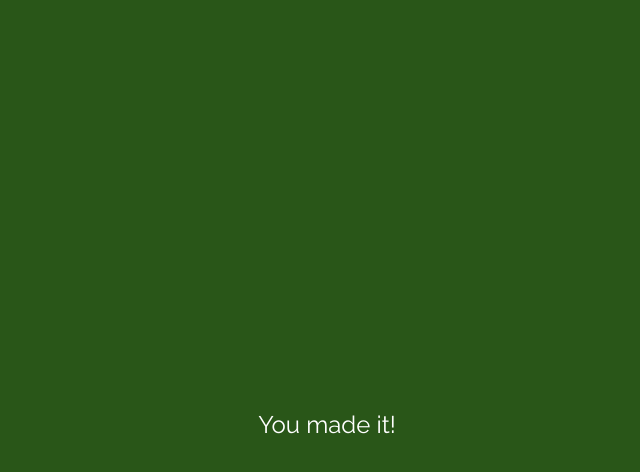
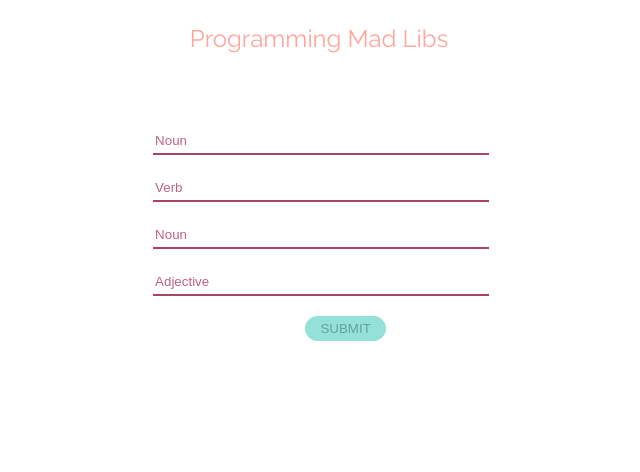
Before and after one commit to loribbaumgartner/fe-wordpress, a website built with webpack: page app/index.html in a window 1280 px wide. Shown: the whole page, without its empty margins (321-961 px from the left). Built offline with nearby package versions, Linux system fonts and the light colour scheme.

Commit message:
Add CSS grid. Add colors in SASS variables. Add input fields.

```diff
--- a/app/index.html
+++ b/app/index.html
@@ -2,13 +2,26 @@
 <html>
     <head>
         <meta charset="utf-8">
-        <title>Webpack 2/Express/Heroku Starter</title>
+        <title>Programming Mad Libs</title>
         <meta name="viewport" content="width=device-width, initial-scale=1">
         <link href="https://fonts.googleapis.com/css?family=Raleway:400,500" rel="stylesheet">
     </head>
     <body>
-      <div id="root">
-        <h1>You made it!</h1>
+      <div class="wrapper">
+        <div class="header">
+          <h1>Programming Mad Libs</h1>
+        </div>
+        <div class="content">
+          <form class="" action="index.html">
+            <input type="text" name="noun-one" value="" placeholder="Noun">
+            <input type="text" name="verb-one" value="" placeholder="Verb">
+            <input type="text" name="noun-two" value="" placeholder="Noun">
+            <input type="text" name="adjective-one" value="" placeholder="Adjective">
+            <div class="action">
+              <input type="submit" class="" name="submit" value="Submit">
+            </div>
+          </form>
+        </div>
       </div>
     </body>
 </html>
--- /dev/null
+++ b/app/src/styles/_colors.scss
@@ -0,0 +1,6 @@
+$ltcyan: rgba(221, 255, 247, 1);
+$eggblue: rgba(147, 225, 216, 1);
+$dkblue: rgba(104, 160, 154, 1);
+$salmon: rgba(255, 166, 158, 1);
+$ruby: rgba(170, 68, 101, 1);
+$plum: rgba(134, 22, 87, 1);
--- a/app/src/styles/base.scss
+++ b/app/src/styles/base.scss
@@ -1,21 +1,100 @@
+@import "_colors";
+
+// $ltcyan
+// $eggblue
+// $dkblue
+// $salmon
+// $ruby
+// $plum
+
 body {
-  background: #295618;
-  color: #FFF;
+  color: $plum;
   font-family: 'Raleway', 'Helvetica Neue', 'Helvetica', sans-serif;
 }
 
-#root {
-  position: absolute;
-  width: 100%;
-  height: 100%;
+.wrapper {
+  display: grid;
+  grid-template-columns: repeat(3, 1fr);
+  grid-gap: 10px;
+  grid-auto-rows: minmax(100px, auto);
+  grid-template-areas:
+    "header header header"
+    ". center ."
+    ". action ."
+    "footer footer footer";
+}
+
+.header {
+  grid-area: header;
+}
+
+.content {
+  grid-area: center;
+}
+
+.action {
+  grid-area: action;
+  justify-self: center;
+}
+
+.footer {
+  grid-area: footer;
 }
 
 h1 {
-  position: absolute;
-  top: 50%;
-  left: 50%;
-  transform: translate(-50%, -50%);
   text-align: center;
   font-weight: 200;
   font-size: 1.5rem;
+  color: $salmon;
 }
+
+input {
+  color: $plum;
+  min-height: 25px;
+  padding: 0 2px;
+  margin: 10px;
+  box-shadow: none;
+  border: none;
+  border-bottom: 2px solid $ruby;
+  outline: none;
+  min-width: 80%;
+  margin-left: 10%;
+}
+
+input:focus {
+  border-bottom: 2px solid $salmon;
+  transition-property: border-color;
+  transition-duration: 0.5s;
+}
+
+input[type=submit] {
+  border-radius: 50px;
+  padding: 2px 15px;
+  text-transform: uppercase;
+  background: $eggblue;
+  color: $dkblue;
+  border: none;
+  min-width: 30%;
+  margin-left: 35%;
+  height: 15px;
+}
+
+input[type=submit]:hover, input[type=submit]:focus {
+  background: $ltcyan;
+  color: $dkblue;
+  transform: translate(1px, -1px);
+  transition: background 0.3s;
+}
+
+::-webkit-input-placeholder { /* Chrome/Opera/Safari */
+  color: lighten($ruby, 10%);
+}
+::-moz-placeholder { /* Firefox 19+ */
+  color: lighten($ruby, 10%);
+}
+:-ms-input-placeholder { /* IE 10+ */
+  color: lighten($ruby, 10%);
+}
+:-moz-placeholder { /* Firefox 18- */
+  color: lighten($ruby, 10%);
+}
```
Also changed, not shown: README.md.
